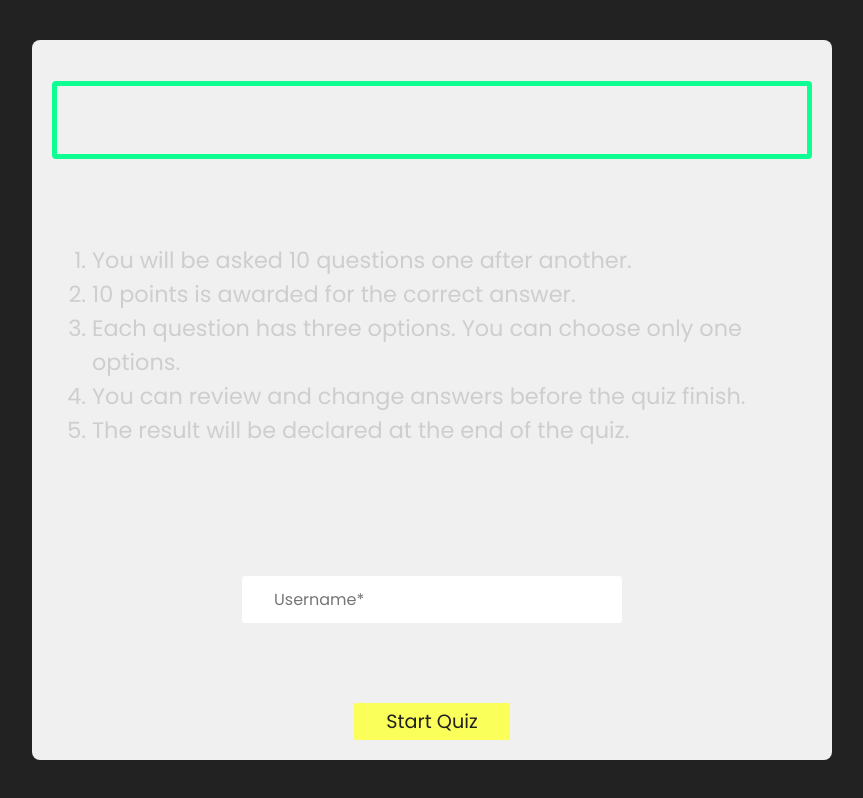
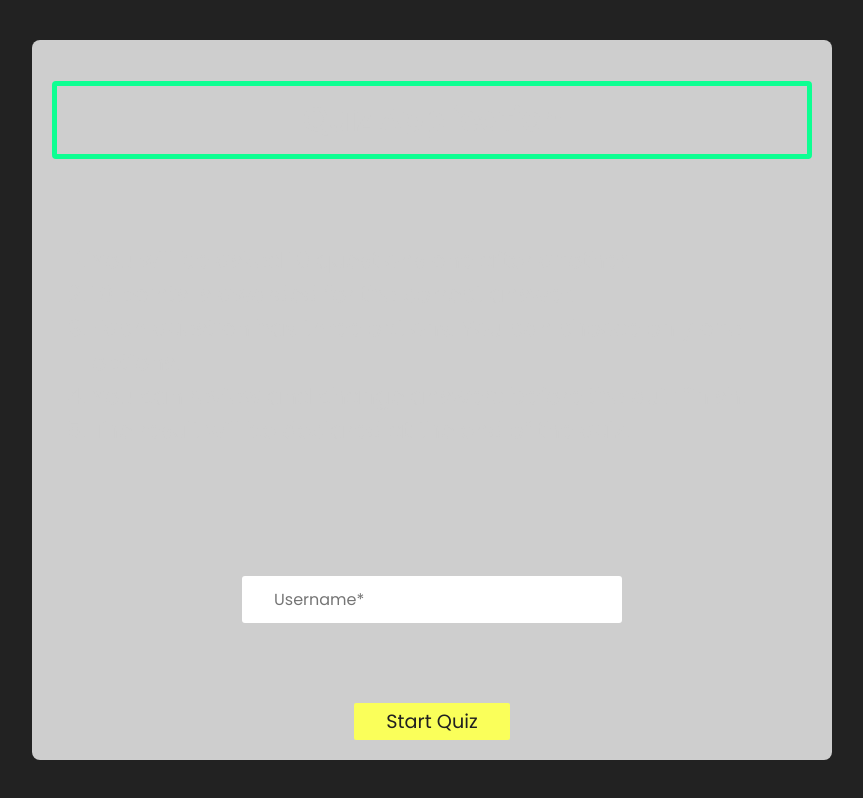
Before and after one commit to drooschuck/Quiz-app-Mern, a React (Create React App) app in the folder client/: page / in a window 1280 px wide. Shown: the whole page, without its empty margins (208-1071 px from the left). Built offline with nearby package versions, Linux system fonts and the light colour scheme.

Commit message:
Update App.css

```diff
--- a/client/src/styles/App.css
+++ b/client/src/styles/App.css
@@ -4,7 +4,10 @@
 :root {
     --primary-color: #0DFF92;
     --dark-color: #222222;
-    --light-color: #f0f0f0;
+    /*--light-color: #f0f0f0; */
+    --light-color: #cecece;
+
+
 }
 
 body, html {
```
